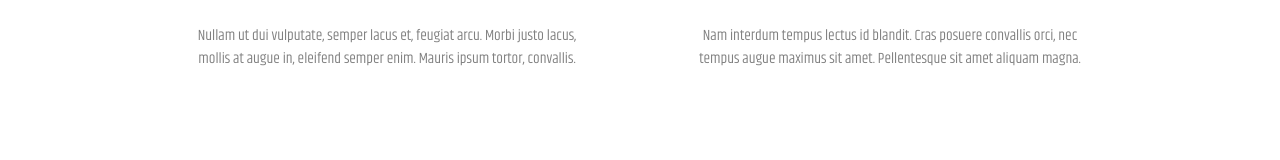
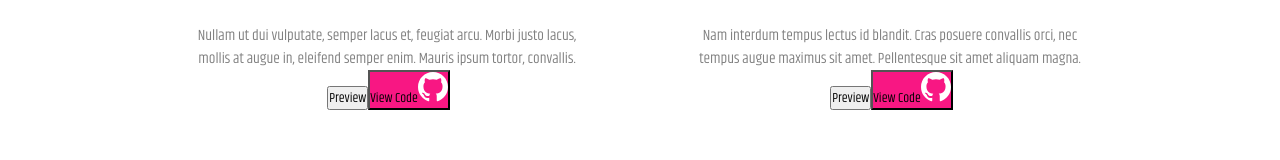
Before and after one commit to DionysisP/Portfolio, a React (Create React App) app: page /portfolio in a window 1280 px wide. Shown: the part 730-890 px from the top of the page. Built offline with nearby package versions, Linux system fonts and the light colour scheme.

Commit message:
project showcase js complete

```diff
--- a/src/components/portfolioComponents/ShowProject.js
+++ b/src/components/portfolioComponents/ShowProject.js
@@ -7,16 +7,25 @@
     return (
         <div className={style.singleProject}>
 
-            <img className={style.vectorDesktop} src={desktop} alt='Desktop Vector'/>
-
+            <img className={style.vectorDesktop} src={desktop} alt='Desktop Vector' />
             <img className={style.projImg} src={props.image} alt='Project' />
 
             <img className={style.vectorMobile} src={mobile} alt='Mobile Vector' />
-
             <img className={style.projImg2} src={props.image2} alt='Project' />
 
             <h4 className={style.projectTitle}>{props.title}</h4>
             <p className={style.projectDesc}>{props.description}</p>
+
+            <div className={style.buttons}>
+            <button className={style.btn}>Preview</button>
+            <a href="https://github.com/DionysisP" target="_blank" rel="noreferrer"><button style={{ 'backgroundColor' : '#F81783'}}className={style.btn}>
+                View Code
+                <svg className={style.icon} xmlns="http://www.w3.org/2000/svg" fill="white" width="30" height="30" viewBox="0 0 24 24">
+                    <path d="M12 0c-6.626 0-12 5.373-12 12 0 5.302 3.438 9.8 8.207 11.387.599.111.793-.261.793-.577v-2.234c-3.338.726-4.033-1.416-4.033-1.416-.546-1.387-1.333-1.756-1.333-1.756-1.089-.745.083-.729.083-.729 1.205.084 1.839 1.237 1.839 1.237 1.07 1.834 2.807 1.304 3.492.997.107-.775.418-1.305.762-1.604-2.665-.305-5.467-1.334-5.467-5.931 0-1.311.469-2.381 1.236-3.221-.124-.303-.535-1.524.117-3.176 0 0 1.008-.322 3.301 1.23.957-.266 1.983-.399 3.003-.404 1.02.005 2.047.138 3.006.404 2.291-1.552 3.297-1.23 3.297-1.23.653 1.653.242 2.874.118 3.176.77.84 1.235 1.911 1.235 3.221 0 4.609-2.807 5.624-5.479 5.921.43.372.823 1.102.823 2.222v3.293c0 .319.192.694.801.576 4.765-1.589 8.199-6.086 8.199-11.386 0-6.627-5.373-12-12-12z" />
+                </svg>
+            </button>
+            </a>
+            </div>
         </div>
     )
 
```
